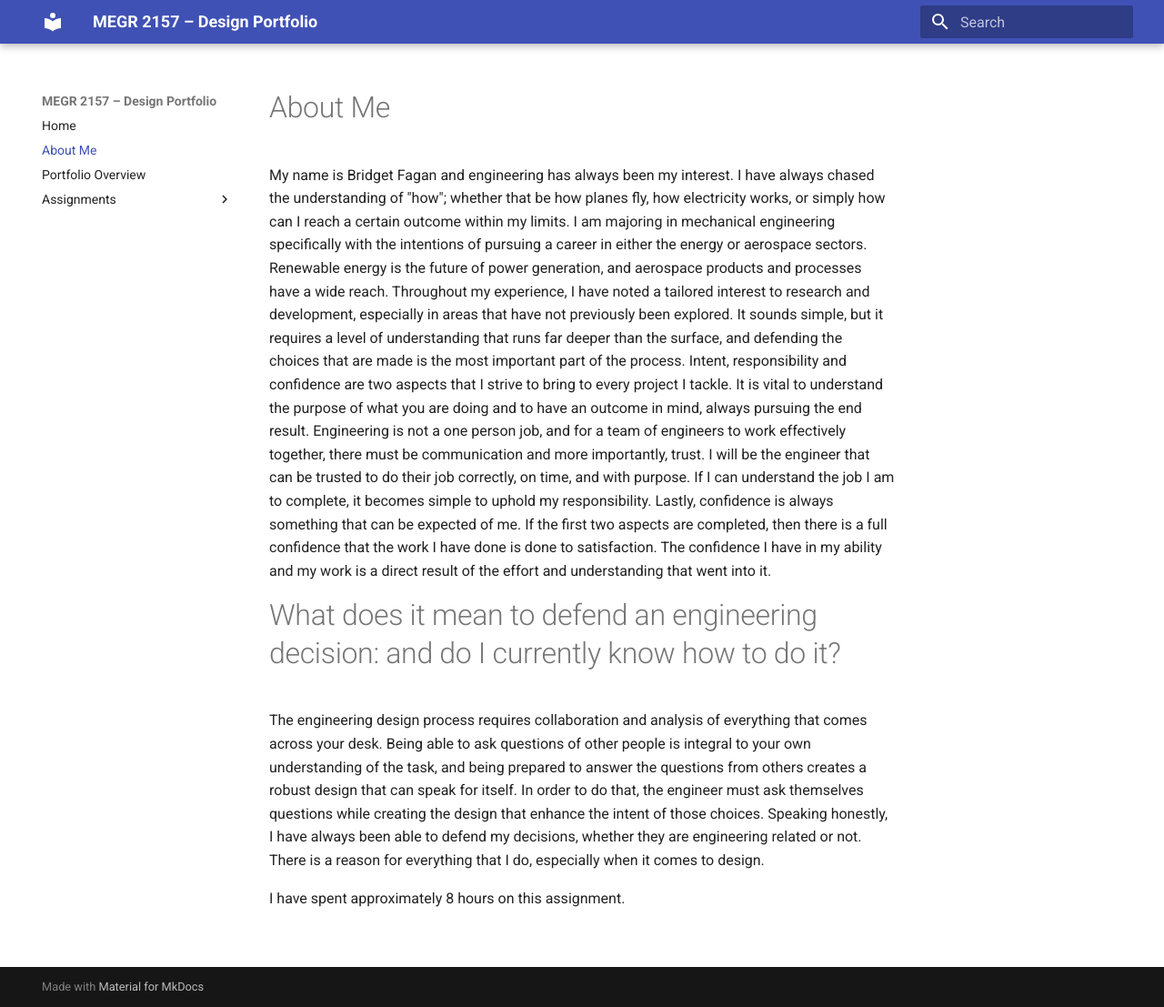
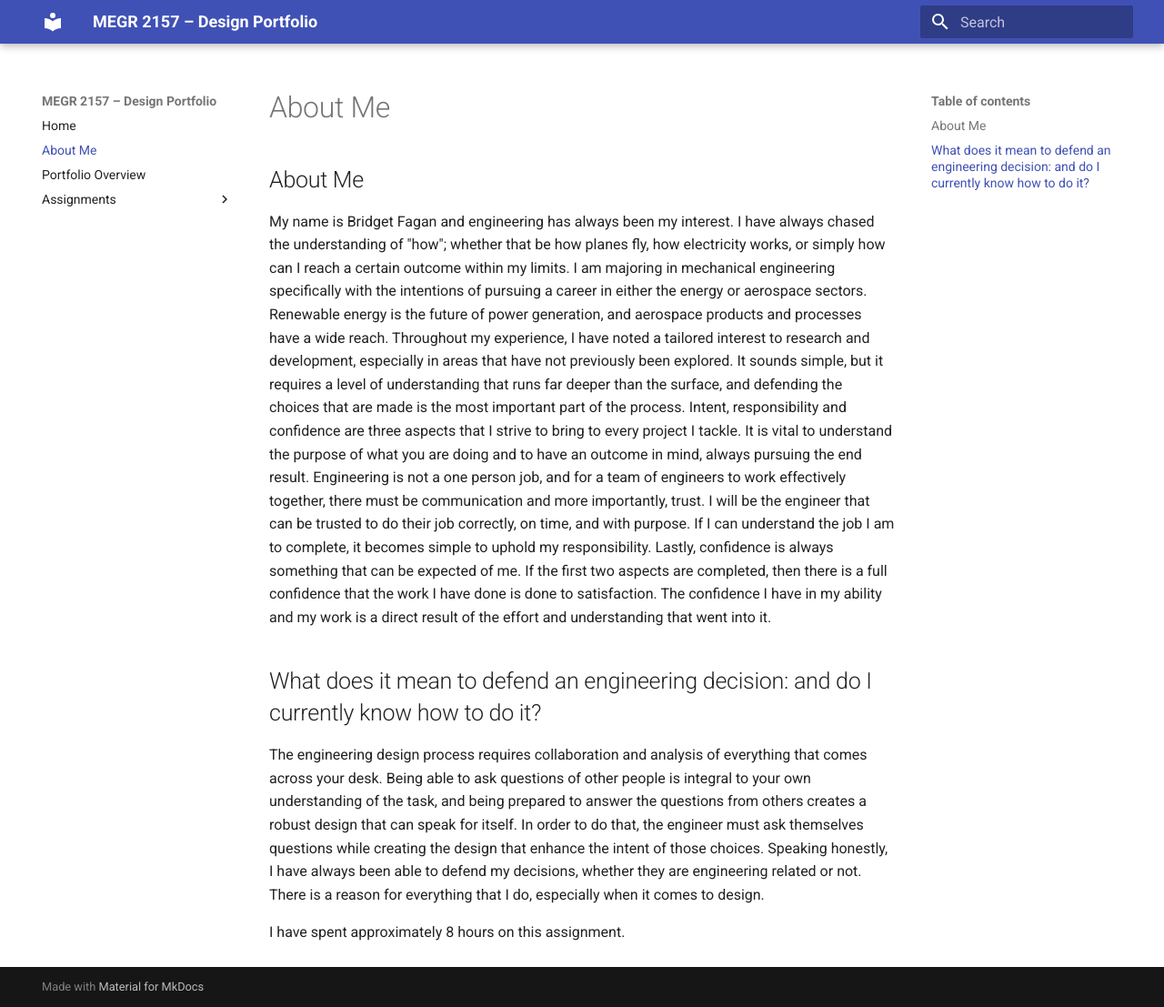
Before and after one commit to bfagan2/megr2156-portfolio, an MkDocs documentation site: the page built from docs/aboutme/index.md, in a window 1280 px wide and 1107 px high. Shown: the whole window at 91% size. Built offline with MkDocs 1.6.1 and Material for MkDocs 9.7.7, drawn with Linux system fonts in a browser that asks for light colours.

Commit message:
Fix heading levels in About Me section
Updated headings and improved the structure of the content in the About Me section.

```diff
--- a/docs/aboutme/index.md
+++ b/docs/aboutme/index.md
@@ -1,8 +1,8 @@
-#About Me
+## About Me
   My name is Bridget Fagan and engineering has always been my interest. I have always chased the understanding of "how"; whether that be how planes fly, how electricity works, or simply how can I reach a certain outcome within my limits. I am majoring in mechanical engineering specifically with the intentions of pursuing a career in either the energy or aerospace sectors. Renewable energy is the future of power generation, and aerospace products and processes have a wide reach. Throughout my experience, I have noted a tailored interest to research and development, especially in areas that have not previously been explored. It sounds simple, but it requires a level of understanding that runs far deeper than the surface, and defending the choices that are made is the most important part of the process.
-  Intent, responsibility and confidence are two aspects that I strive to bring to every project I tackle. It is vital to understand the purpose of what you are doing and to have an outcome in mind, always pursuing the end result. Engineering is not a one person job, and for a team of engineers to work effectively together, there must be communication and more importantly, trust. I will be the engineer that can be trusted to do their job correctly, on time, and with purpose. If I can understand the job I am to complete, it becomes simple to uphold my responsibility. Lastly, confidence is always something that can be expected of me. If the first two aspects are completed, then there is a full confidence that the work I have done is done to satisfaction. The confidence I have in my ability and my work is a direct result of the effort and understanding that went into it.
+  Intent, responsibility and confidence are three aspects that I strive to bring to every project I tackle. It is vital to understand the purpose of what you are doing and to have an outcome in mind, always pursuing the end result. Engineering is not a one person job, and for a team of engineers to work effectively together, there must be communication and more importantly, trust. I will be the engineer that can be trusted to do their job correctly, on time, and with purpose. If I can understand the job I am to complete, it becomes simple to uphold my responsibility. Lastly, confidence is always something that can be expected of me. If the first two aspects are completed, then there is a full confidence that the work I have done is done to satisfaction. The confidence I have in my ability and my work is a direct result of the effort and understanding that went into it.
 
-#What does it mean to defend an engineering decision: and do I currently know how to do it?
+## What does it mean to defend an engineering decision: and do I currently know how to do it?
   The engineering design process requires collaboration and analysis of everything that comes across your desk. Being able to ask questions of other people is integral to your own understanding of the task, and being prepared to answer the questions from others creates a robust design that can speak for itself. In order to do that, the engineer must ask themselves questions while creating the design that enhance the intent of those choices. Speaking honestly, I have always been able to defend my decisions, whether they are engineering related or not. There is a reason for everything that I do, especially when it comes to design.
 
   I have spent approximately 8 hours on this assignment.
```
